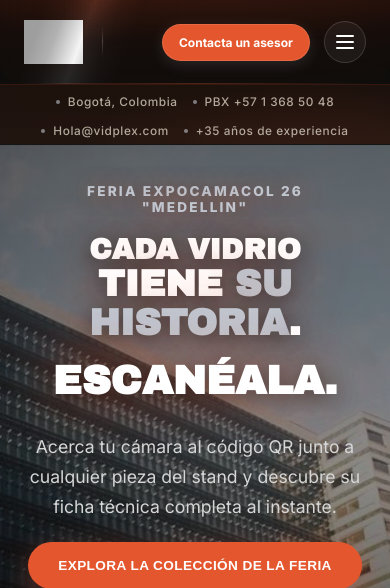
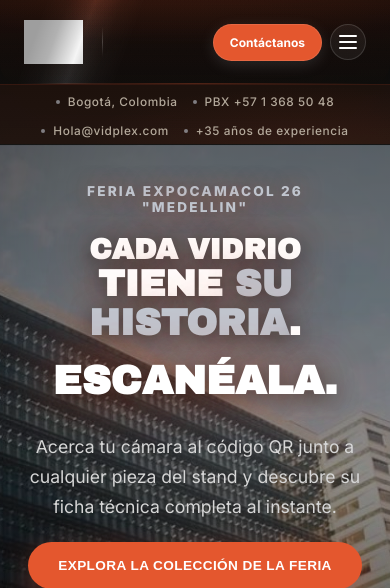
Before and after one commit to marlonsarm/Feria_VIDPLEX, a Flask app: page / in a window 390 px wide. Shown: the top 588 px of the page. Run offline with Flask 3, Linux system fonts and the light colour scheme; data comes from the database, SQL or seed files in the repository; some libraries are stand-ins or nearby versions; grey boxes are pictures that could not be loaded.

Commit message:
nuevo cambios

```diff
--- a/app/templates/home.html
+++ b/app/templates/home.html
@@ -713,7 +713,9 @@ background-image: linear-gradient(135deg, rgba(20,15,10,0.85), rgba(20,15,10,0.7
   .footer-grid{grid-template-columns:1fr;}
   .nav-links{right:auto; left:0; min-width:180px;}
   .nav-links a{padding:10px 14px; font-size:.75rem;}
-  .btn-wa, .btn-cotizar{padding:10px 16px; font-size:.75rem;}
+ .nav-actions{gap:8px;}
+  .btn-wa, .btn-cotizar{padding:10px 16px; font-size:.75rem; white-space:nowrap;}
+  .btn-hamburger{width:36px; height:36px;}
   .marca-texto{font-size:1.6rem;}
   .hero .eyebrow{font-size:.85rem; padding:0 10px; margin-top:38px; margin-bottom:20px; text-align:center; width:100%;}
   .hero .eyebrow::before, .hero .eyebrow::after{display:none;}
@@ -745,7 +747,7 @@ background-image: linear-gradient(135deg, rgba(20,15,10,0.85), rgba(20,15,10,0.7
       <img src="https://res.cloudinary.com/sla80nsi/image/upload/v1785859184/vidplex_logo_transparente_uwghoc.png" alt="VidPlex" style="height:44px;width:auto;display:block;">
     </a>
        <div class="nav-actions">
-     <a href="/catalogo" class="btn-cotizar">Contacta un asesor</a>
+  <a href="/catalogo" class="btn-cotizar">Contáctanos</a>
       <div class="nav-menu-wrap">
         <button class="btn-hamburger" id="btnHamburger" aria-label="Abrir menú" aria-expanded="false">
           <span></span><span></span><span></span>
```
